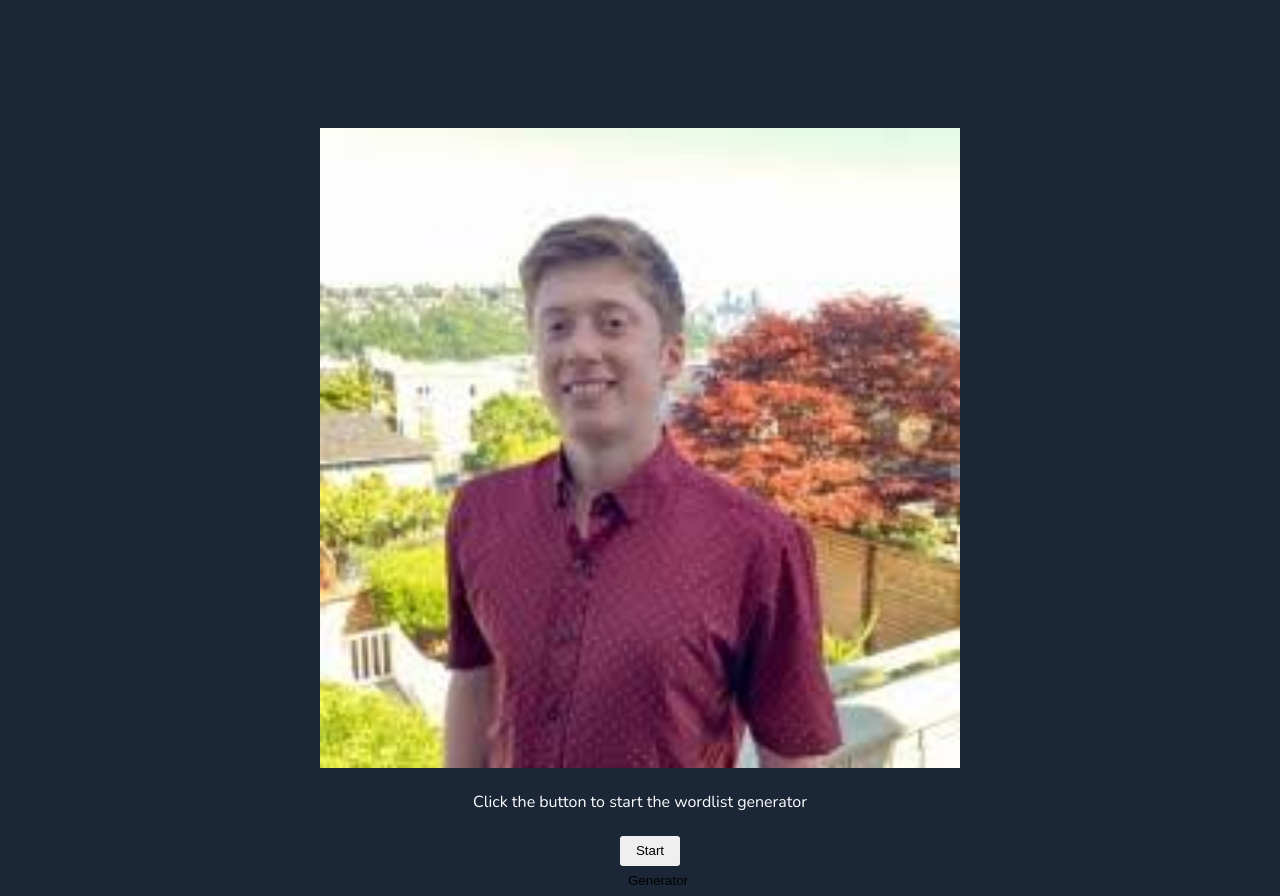
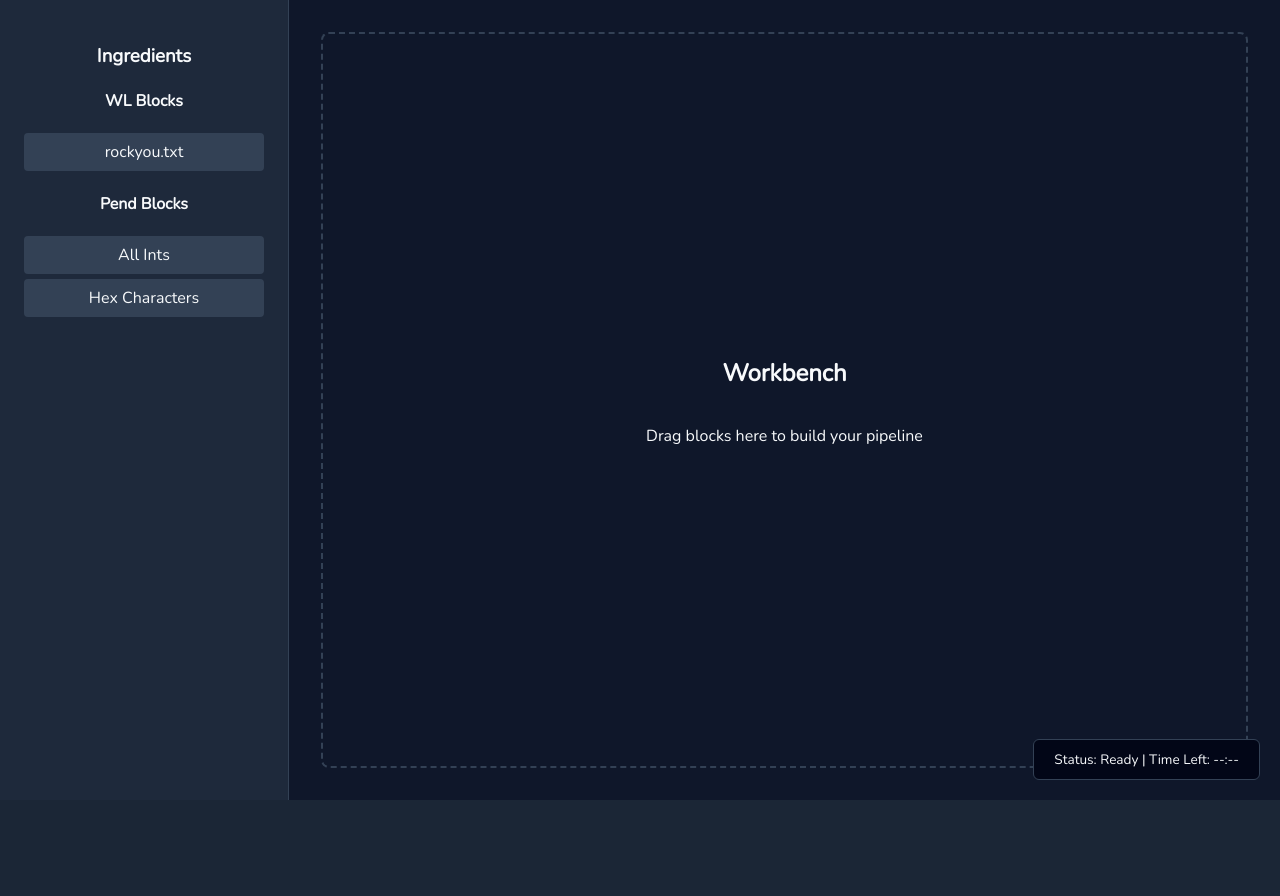
Before and after one commit to WSU-CPTS322-SP26/Word-List-Generator, a React (Vite) app in the folder frontend/: page / in a window 1280 px wide. After the commit the page ends 800 px from the top, so only its background shows below. Built offline with nearby package versions, Linux system fonts and the light colour scheme.

Commit message:
created gui

```diff
--- a/frontend/package.json
+++ b/frontend/package.json
@@ -9,6 +9,9 @@
     "preview": "vite preview"
   },
   "dependencies": {
+    "@dnd-kit/core": "^6.3.1",
+    "@dnd-kit/sortable": "^10.0.0",
+    "@dnd-kit/utilities": "^3.2.2",
     "react": "^18.2.0",
     "react-dom": "^18.2.0"
   },
--- a/frontend/src/App.css
+++ b/frontend/src/App.css
@@ -1,59 +1,51 @@
-#app {
+#App {
+    display: flex; /* Sidebar on left, Workbench on right  */
     height: 100vh;
-    text-align: center;
+    width: 100vw;
+    background-color: #0f172a; /* Matching your dark screenshot */
+    color: #f8fafc;
 }
 
-#logo {
-    display: block;
-    width: 50%;
-    height: 50%;
-    margin: auto;
-    padding: 10% 0 0;
-    background-position: center;
-    background-repeat: no-repeat;
-    background-size: 100% 100%;
-    background-origin: content-box;
+.ingredients-list {
+    width: 240px;
+    background-color: #1e293b;
+    border-right: 1px solid #334155;
+    padding: 1.5rem;
 }
 
-.result {
-    height: 20px;
-    line-height: 20px;
-    margin: 1.5rem auto;
+.workbench {
+    flex: 1; /* Fills remaining space [cite: 40] */
+    display: flex;
+    flex-direction: column;
+    position: relative;
 }
 
-.input-box .btn {
-    width: 60px;
-    height: 30px;
-    line-height: 30px;
-    border-radius: 3px;
-    border: none;
-    margin: 0 0 0 20px;
-    padding: 0 8px;
-    cursor: pointer;
+.canvas {
+    flex: 1;
+    display: flex;
+    flex-direction: column;
+    justify-content: center;
+    align-items: center;
+    border: 2px dashed #334155; /* Visual guide for drop zone [cite: 41] */
+    margin: 2rem;
+    border-radius: 8px;
 }
 
-.input-box .btn:hover {
-    background-image: linear-gradient(to top, #cfd9df 0%, #e2ebf0 100%);
-    color: #333333;
+.status-bar {
+    position: absolute; /* Bottom right as requested  */
+    bottom: 20px;
+    right: 20px;
+    background: #020617;
+    padding: 10px 20px;
+    border-radius: 6px;
+    font-size: 0.85rem;
+    border: 1px solid #334155;
 }
 
-.input-box .input {
-    border: none;
-    border-radius: 3px;
-    outline: none;
-    height: 30px;
-    line-height: 30px;
-    padding: 0 10px;
-    background-color: rgba(240, 240, 240, 1);
-    -webkit-font-smoothing: antialiased;
+.item {
+    background: #334155;
+    padding: 8px;
+    margin: 5px 0;
+    border-radius: 4px;
+    cursor: grab;
 }
-
-.input-box .input:hover {
-    border: none;
-    background-color: rgba(255, 255, 255, 1);
-}
-
-.input-box .input:focus {
-    border: none;
-    background-color: rgba(255, 255, 255, 1);
-}
--- a/frontend/src/App.jsx
+++ b/frontend/src/App.jsx
@@ -1,26 +1,39 @@
-import {useState} from 'react';
-import logo from './assets/images/shane.jpeg';
+import { useState } from 'react';
 import './App.css';
-import {StartGenerator} from "../wailsjs/go/main/App";
 
 function App() {
-    const [resultText, setResultText] = useState("Click the button to start the wordlist generator"); // Initial state
-
-    // This function now triggers your Go backend in a goroutine
-    function runGenerator() {
-        StartGenerator().then((result) => setResultText(result));
-    }
+    const [status, setStatus] = useState("Ready");
 
     return (
         <div id="App">
-            <img src={logo} id="logo" alt="logo"/>
-            <div id="result" className="result">{resultText}</div>
-            <div id="input" className="input-box">
-                {/* Simplified UI for your wordlist generator */}
-                <button className="btn" onClick={runGenerator}>Start Generator</button>
-            </div>
+            {/* Left side: Ingredients List [cite: 36] */}
+            <aside className="ingredients-list">
+                <h3>Ingredients</h3>
+                <div className="section">
+                    <h4>WL Blocks</h4>
+                    <div className="item">rockyou.txt</div>
+                </div>
+                <div className="section">
+                    <h4>Pend Blocks</h4>
+                    <div className="item">All Ints</div>
+                    <div className="item">Hex Characters</div>
+                </div>
+            </aside>
+
+            {/* Middle: Workbench [cite: 39] */}
+            <main className="workbench">
+                <div className="canvas">
+                    <h2>Workbench</h2>
+                    <p>Drag blocks here to build your pipeline</p>
+                </div>
+
+                {/* Status check window  */}
+                <div className="status-bar">
+                    Status: {status} | Time Left: --:--
+                </div>
+            </main>
         </div>
-    )
+    );
 }
 
-export default App
+export default App;
```
Also changed, not shown: 2 other files (tests, documents, lock files or other folders).
